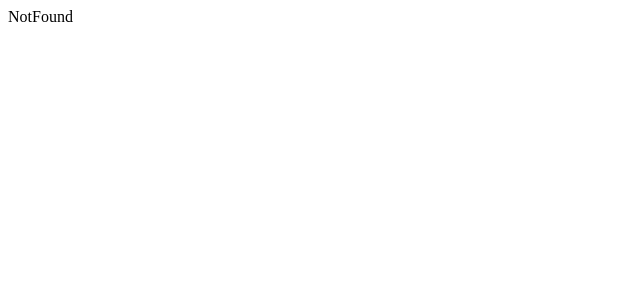
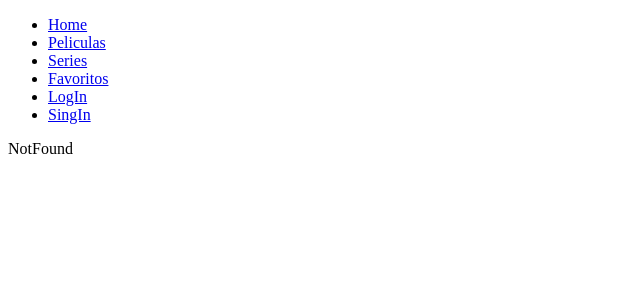
Before and after one commit to crondolettomata-cpu/Rondoletto-Barisic-Sarhan, a React (Create React App) app in the folder pi/: page / in a window 1280 px wide. Shown: the top 300 px of the page, without its empty margins (0-640 px from the left). Built offline with nearby package versions, Linux system fonts and the light colour scheme.

Commit message:
edite errores

```diff
--- a/pi/package.json
+++ b/pi/package.json
@@ -9,6 +9,7 @@
     "@testing-library/user-event": "^13.5.0",
     "react": "^19.2.4",
     "react-dom": "^19.2.4",
+    "react-router-dom": "^5.3.4",
     "react-scripts": "5.0.1",
     "web-vitals": "^2.1.4"
   },
--- a/pi/src/App.js
+++ b/pi/src/App.js
@@ -9,10 +9,15 @@ import Buscador from "./componentes/Buscador/Buscador"
 
 function App() {
   return (
+
     <div>
-      <Route path='/busqueda/:busqueda' component={Buscador}/>
-      <Route path="/home" component={Home}/>
-      <Route path='' component={NotFound}/>
+      <Header/>
+      <Switch>
+        <Route path='/busqueda/:busqueda' component={Buscador}/>
+        <Route path="/home" component={Home}/>
+        <Route path='' component={NotFound}/>
+      </Switch>
+
     </div>
   );
 }
--- /dev/null
+++ b/pi/src/componentes/BotonFavorito/BotonFavorito.js
@@ -0,0 +1,4 @@
+import React from "react";
+export default class BotonFavorito extends Component {
+
+}
--- /dev/null
+++ b/pi/src/screens/Peliculas/Peliculas.js
@@ -0,0 +1,10 @@
+import React from "react";
+function VerTodas ( ) {
+    <div>
+
+    </div>
+};
+
+
+
+export default VerTodas
```
Also changed, not shown: pi/src/screens/Detalles/Detalles.js (+7 -0 lines), pi/src/screens/Home/Home.js (+6 -3 lines), pi/src/componentes/DetallePelicula/DetallePelicula.js (added), pi/src/componentes/DetalleSerie/DetalleSerie.js (added), pi/src/screens/Series/Series.js (added), 1 other file (tests, documents, lock files or other folders).
